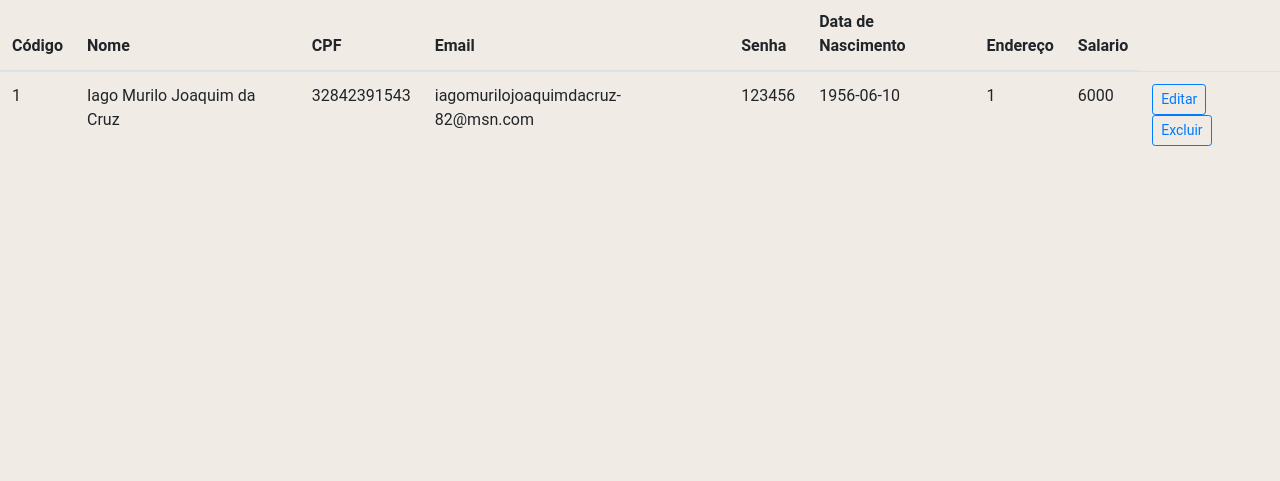
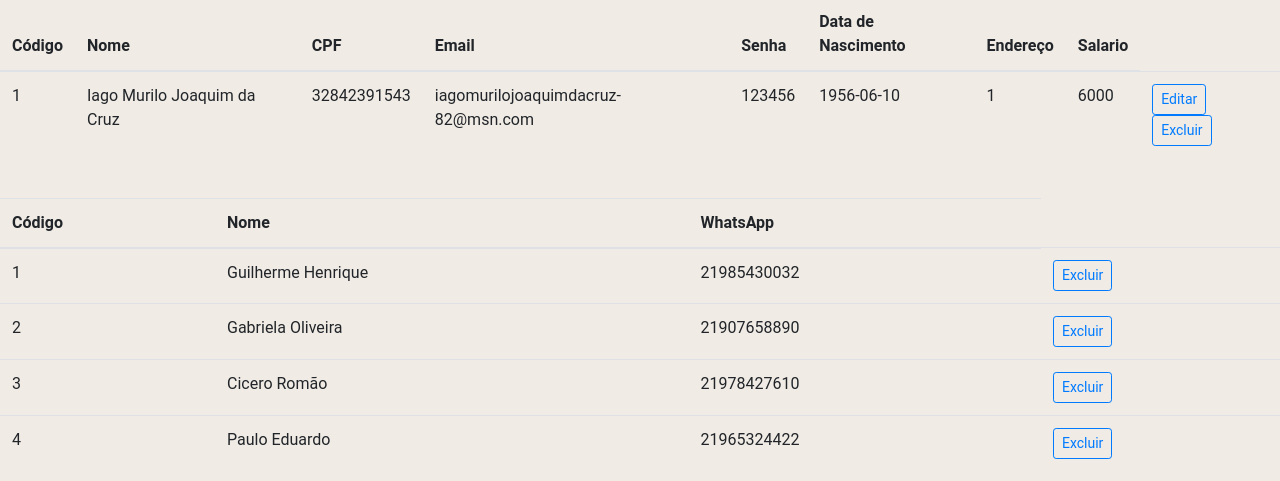
Before and after one commit to Gabriela-Oliveira/Land-Page, a plain HTML site: page Front-End_esatatico/web_app/index.html in a window 1280 px wide. Shown: the part 319-800 px from the top of the page. Drawn offline with nearby package versions, Linux system fonts and the light colour scheme.

Commit message:
Adding functions for delete users and employees

```diff
--- a/Front-End_esatatico/web_app/index.html
+++ b/Front-End_esatatico/web_app/index.html
@@ -47,6 +47,28 @@
         </tbody>
       </table>
     </div>
+  </div>
+  <br>
+  <table class="table table-hover">
+      <thead>
+          <tr>
+              <th>Código</th>
+              <th>Nome</th>
+              <th>WhatsApp</th>
+
+          </tr>
+      </thead>
+      <tbody class="tableUsuario">
+          <tr>
+              <td>1</td>
+              <td>Gabriela Oliveira</td>
+              <td>99542-5968</td>
+
+          </tr>
+      </tbody>
+  </table>
+  </div>
+
 
   <script src="https://ajax.googleapis.com/ajax/libs/jquery/3.5.1/jquery.min.js"></script>
   <script src="https://cdnjs.cloudflare.com/ajax/libs/popper.js/1.16.0/umd/popper.min.js"></script>
--- a/Front-End_esatatico/web_app/js/webApp.js
+++ b/Front-End_esatatico/web_app/js/webApp.js
@@ -60,7 +60,7 @@ var info = (() => {
             tdWhatsapp.textContent = u.whatsapp;
             tdAcoes.innerHTML = `
             <button class="btn btn-outline-primary btn-sm "
-            onClick="info.apagarUsuario(${u.id})"><i class="fas fa-trash-alt"></i> Excluir</button>
+            onClick="info.apagarUsuario(${u.codigo})"><i class="fas fa-trash-alt"></i> Excluir</button>
             `;
 
             // Tenho que add as minhas tds na minha tr.
@@ -74,6 +74,7 @@ var info = (() => {
         });
 
     }
+    _popularTabelaUsuario(users);
 
     function _popularTabelaFuncionario(listaFuncionarios){
         let tabelaFuncionarios = document.querySelector('.tableFuncionario')
@@ -149,7 +150,8 @@ var info = (() => {
         let index = users.indexOf(usuario);
         if(index > -1){
             users.splice(index, 1);
-            console.log(users)
+        _popularTabelaUsuario(users);
+
         }
     }
 
@@ -167,7 +169,8 @@ var info = (() => {
     }
 
     return{
-        apagarFuncionario
+        apagarFuncionario,
+        apagarUsuario
     }
 
 
```
